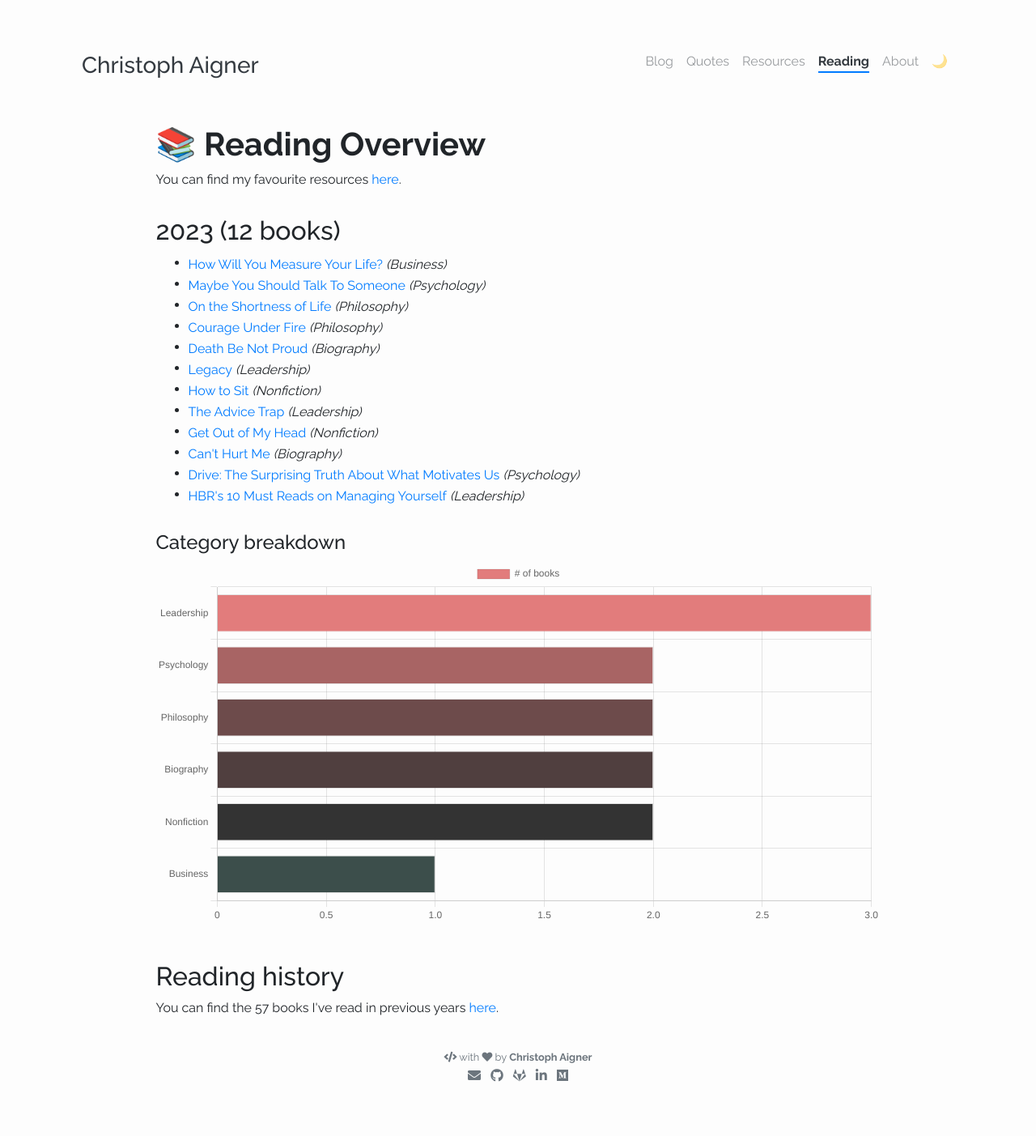
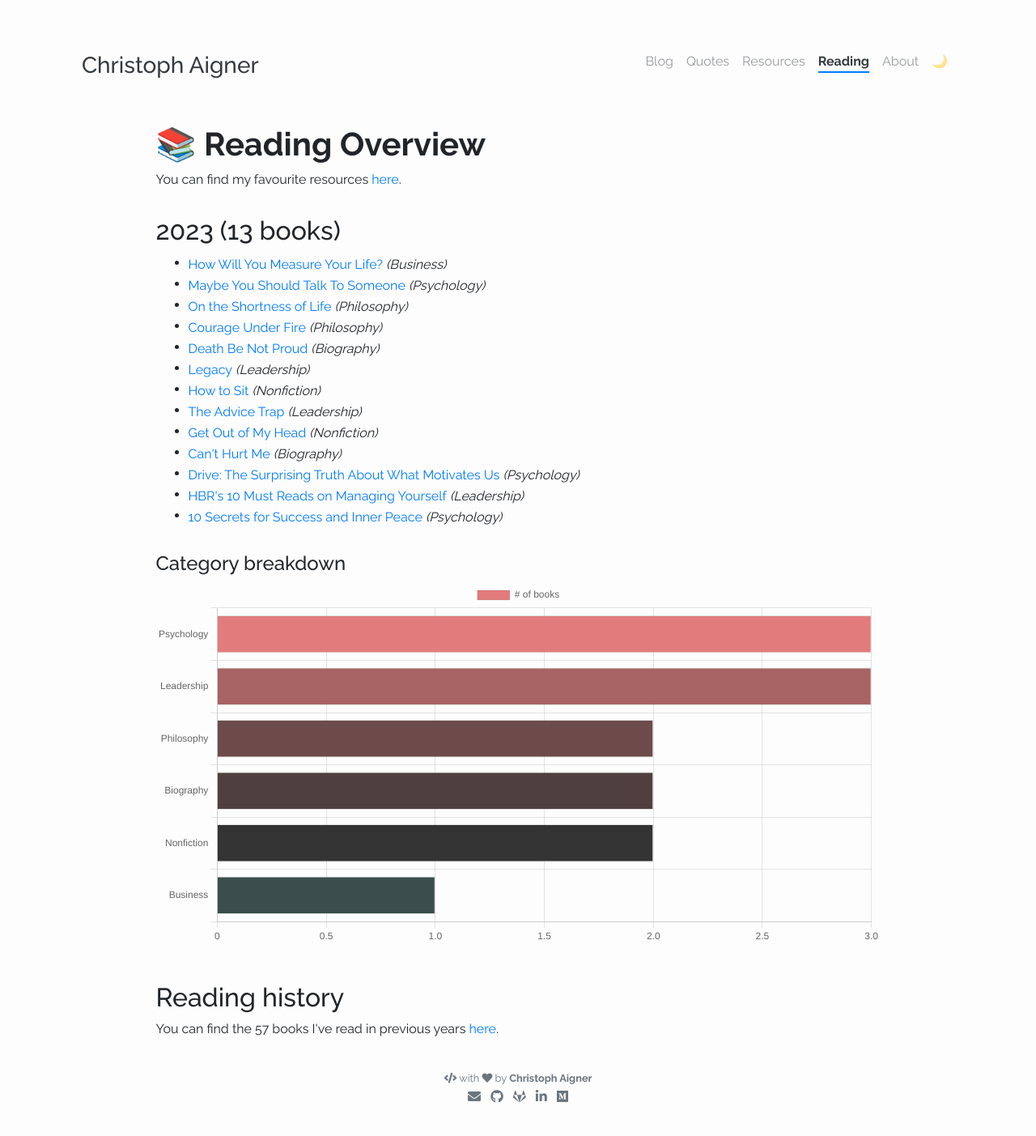
Before and after one commit to christophaigner/christophaigner.github.io, a Jekyll site: the page built from pages/reading.html, in a window 1280 px wide. Shown: the whole page at 81% size. Built offline with Jekyll 4.4.1, drawn with Linux system fonts in a browser that asks for light colours; nearby versions of some CDN libraries; before the commit the page ends 1377 px from its top, so only the background shows below that.

```diff
--- a/_data/reading/current.yml
+++ b/_data/reading/current.yml
@@ -46,3 +46,7 @@
   url: "https://www.goodreads.com/book/show/8308501-hbr-s-10-must-reads-on-managing-yourself"
   category: Leadership
   finished: true
+- name: "10 Secrets for Success and Inner Peace"
+  url: "https://www.goodreads.com/en/book/show/926206"
+  category: Psychology
+  finished: true
```
